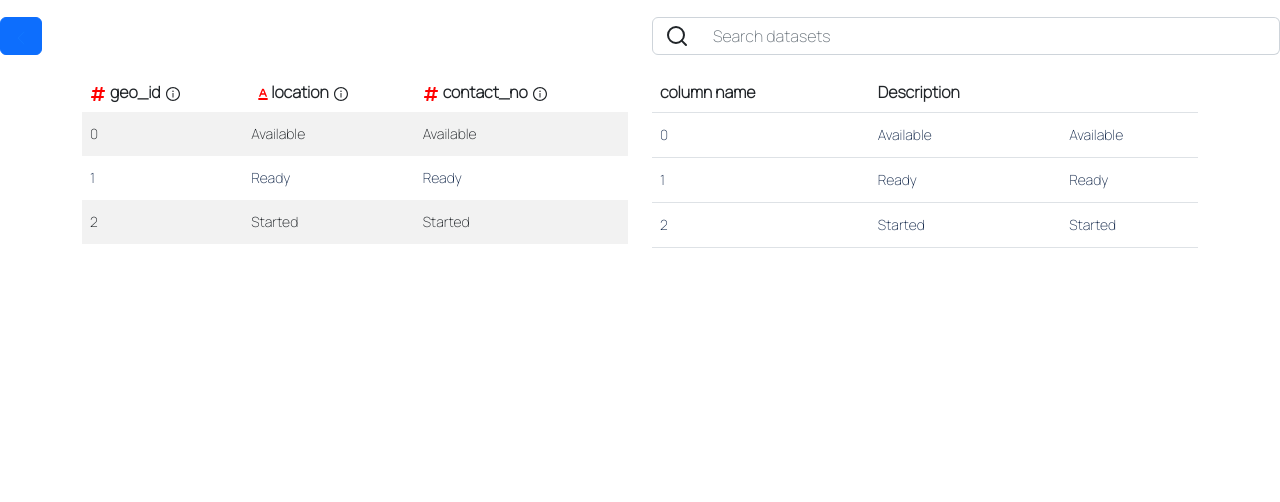
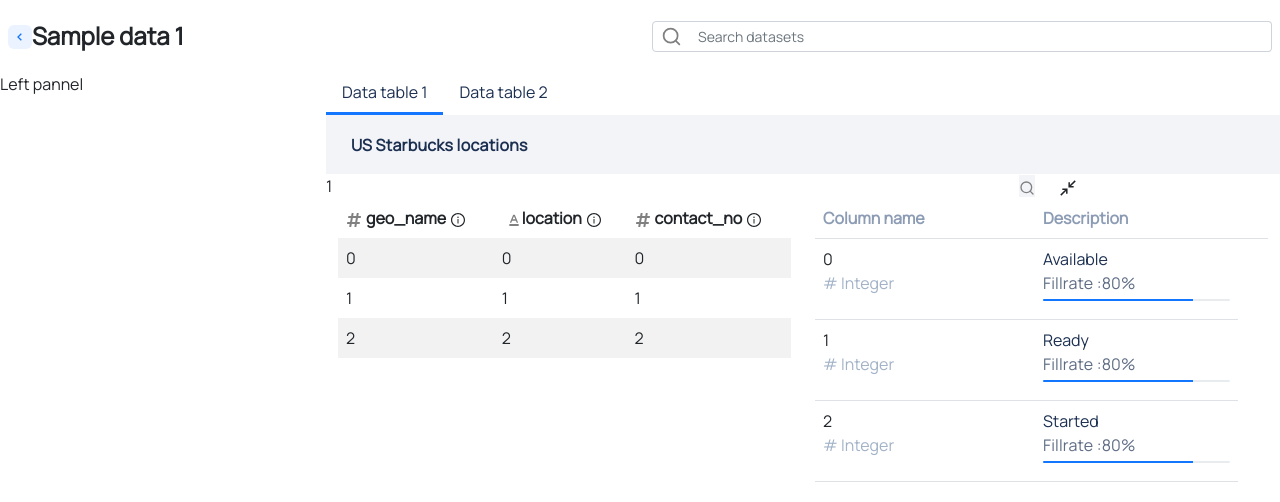
Before and after one commit to shrestha-suvha/grepsr-assessment, a React (Create React App) app: page / in a window 1280 px wide. Shown: the top 502 px of the page. Built offline with nearby package versions, Linux system fonts and the light colour scheme.

Commit message:
work on data table

```diff
--- a/src/App.tsx
+++ b/src/App.tsx
@@ -1,34 +1,81 @@
 import React from 'react';
-import { Container, Button, Row, Col } from 'react-bootstrap';
+import { Container, Row, Col } from 'react-bootstrap';
 import { FiSearch } from 'react-icons/fi';
-import { ChevronLeft } from 'react-bootstrap-icons';
+import { BiChevronLeft } from 'react-icons/bi';
+import { CgCompressRight } from 'react-icons/cg';
+import Tab from 'react-bootstrap/Tab';
+import Tabs from 'react-bootstrap/Tabs';
 
 import DataList from './components/DataList';
 
 function App() {
   return (
-    <Container fluid className="px-0">
-      <Row className="top__nav align-items-center">
+    <Container fluid className="p-0">
+      <Row className="top__nav p-2 d-flex justify-content-center align-items-center">
         <Col>
-          <Button>
-            <ChevronLeft color="#1276FF" size={16} />
-          </Button>
+          <div
+            style={{ backgroundColor: '#eaf3ff', height: '24px', width: '24px' }}
+            className="rounded-2 d-inline-flex  justify-content-center  align-items-center "
+          >
+            <BiChevronLeft size="1em" color="#1276ff" />
+          </div>
+          <small className="fw-bold text-color fs-4 ">Sample data 1</small>
         </Col>
         <Col>
-          <div className="input-group mr-5">
+          <div className="input-group mr-5 input-group-sm">
             <span className="input-group-text bg-transparent">
-              <FiSearch size="1.5em" />
+              <FiSearch size="1.5em" color="gray" />
             </span>
             <input
               type="text"
-              className="form-control border-start-0 "
+              className="form-control border-start-0"
               placeholder="Search datasets"
               aria-label="Search datasets"
             />
           </div>
         </Col>
       </Row>
-      <DataList />
+      <Row>
+        <Col md={3}>Left pannel</Col>
+
+        <Col>
+          <Row>
+            <Col>
+              <Tabs variant="pills" defaultActiveKey="tableOne" transition={false} id="data-table-detail">
+                <Tab eventKey="tableOne" title="Data table 1"></Tab>
+                <Tab eventKey="tableTwo" title="Data table 2"></Tab>
+              </Tabs>
+            </Col>
+          </Row>
+          <Row>
+            <Col>
+              <div className="location-data">US Starbucks locations</div>
+            </Col>
+          </Row>
+          <Row className="d-flex">
+            <Col>1</Col>
+            <Col className=" d-flex justify-content-around">
+              <Row>
+                <Col className="align-item-center ">
+                  <span style={{ backgroundColor: '#F3F4F8', width: '32px', height: '32px' }}>
+                    <FiSearch color="gray" />
+                  </span>
+                </Col>
+                <Col>
+                  <span>
+                    <CgCompressRight size={18} />
+                  </span>
+                </Col>
+              </Row>
+            </Col>
+          </Row>
+          <Row>
+            <Col></Col>
+          </Row>
+
+          <DataList />
+        </Col>
+      </Row>
     </Container>
   );
 }
--- a/src/components/DataList/index.tsx
+++ b/src/components/DataList/index.tsx
@@ -4,11 +4,12 @@ import Table from 'react-bootstrap/Table';
 import { FaHashtag } from 'react-icons/fa';
 import { AiOutlineInfoCircle } from 'react-icons/ai';
 import { BiFontColor } from 'react-icons/bi';
+import ProgressBar from 'react-bootstrap/ProgressBar';
 
 const tableData = [
-  { id: 0, name: 'Available' },
-  { id: 1, name: 'Ready' },
-  { id: 2, name: 'Started' },
+  { name: 0, description: 'Available' },
+  { name: 1, description: 'Ready' },
+  { name: 2, description: 'Started' },
 ];
 
 const DataList: FC = () => {
@@ -20,17 +21,17 @@ const DataList: FC = () => {
             <thead>
               <tr>
                 <th>
-                  <FaHashtag style={{ color: 'red', marginRight: '4px', fontSize: 16 }} />
-                  geo_id
+                  <FaHashtag style={{ color: 'gray', marginRight: '4px', fontSize: 16 }} />
+                  geo_name
                   <AiOutlineInfoCircle style={{ marginLeft: '4px' }} />
                 </th>
                 <th>
-                  <BiFontColor style={{ marginLeft: '4px', color: 'red', fontSize: 16 }} />
+                  <BiFontColor style={{ marginLeft: '4px', color: 'gray', fontSize: 16 }} />
                   location
                   <AiOutlineInfoCircle style={{ marginLeft: '4px' }} />
                 </th>
                 <th>
-                  <FaHashtag style={{ color: 'red', marginRight: '4px', fontSize: 16 }} />
+                  <FaHashtag style={{ color: 'gray', marginRight: '4px', fontSize: 16 }} />
                   contact_no
                   <AiOutlineInfoCircle style={{ marginLeft: '4px' }} />
                 </th>
@@ -38,8 +39,8 @@ const DataList: FC = () => {
             </thead>
             <tbody className="ft-table">
               {tableData?.map(item => (
-                <tr key={item?.id}>
-                  <td>{item?.id}</td>
+                <tr key={item?.name}>
+                  <td>{item?.name}</td>
                   <td>{item?.name}</td>
                   <td>{item?.name}</td>
                 </tr>
@@ -51,17 +52,31 @@ const DataList: FC = () => {
           <Table responsive style={{ maxHeight: '10px' }}>
             <thead>
               <tr>
-                <th color={'#D2DAE5'}>column name</th>
-                <th>Description</th>
+                <th className="table-header">Column name</th>
+                <th className="table-header">Description</th>
                 <th></th>
               </tr>
             </thead>
             <tbody className="ft-table">
               {tableData?.map(item => (
-                <tr key={item?.id}>
-                  <td>{item?.id}</td>
-                  <td>{item?.name}</td>
-                  <td>{item?.name}</td>
+                <tr key={item?.name}>
+                  <td>
+                    <Row>
+                      <Col>
+                        <span className="">{item?.name}</span>
+                        <p className="text-muted"># Integer</p>
+                      </Col>
+                    </Row>
+                  </td>
+                  <td>
+                    <Row>
+                      <Col>
+                        <div style={{ color: '#1B2F50' }}>{item?.description}</div>
+                        <span className="fill-rate">Fillrate :80%</span>
+                        <ProgressBar now={80} visuallyHidden style={{ height: '2px', marginTop: '4px' }} />
+                      </Col>
+                    </Row>
+                  </td>
                 </tr>
               ))}
             </tbody>
--- a/src/sass/fonts/index.scss
+++ /dev/null
@@ -1,27 +0,0 @@
-@import 'node_modules/bootstrap/scss/bootstrap';
-
-@import url('https://fonts.googleapis.com/css2?family=Manrope:wght@200&display=swap');
-
-:root {
-  --bs-body-font-family: 'Manrope', sans-serif;
-}
-
-.ft-table {
-  font-style: normal;
-  font-variant: normal;
-  font-weight: medium;
-  font-size: 14px;
-  line-height: 28px;
-  color: #1b2f50;
-}
-
-.ft-bold {
-  font-size: bold;
-}
-.ft-medium {
-  font-size: medium;
-}
-
-.ft-normal {
-  font-size: normal;
-}
--- /dev/null
+++ b/src/sass/layout/_table.scss
@@ -0,0 +1,36 @@
+.table-header {
+  color: $text-color-light-2;
+  height: 18px;
+  font-weight: bold;
+}
+
+.fill-rate {
+  color: $text-color-light-1;
+  height: 17px;
+  letter-spacing: 0.17px;
+}
+
+.nav-pills .nav-link {
+  background-color: white !important;
+  color: $text-color !important;
+}
+
+.nav-pills .nav-link.active {
+  border-bottom: 3px solid $primary !important;
+  border-radius: 0px !important;
+  background-color: white !important;
+  color: $text-color !important;
+}
+
+.location-data {
+  line-height: 24px;
+  font-weight: bold;
+  letter-spacing: 0.29px;
+  color: $text-color;
+  background-color: #f3f4f8;
+  height: 59px;
+  display: flex;
+  justify-content: start;
+  align-items: center;
+  padding-left: 24.9px;
+}
--- a/src/sass/layout/index.scss
+++ b/src/sass/layout/index.scss
@@ -1 +1,3 @@
 @import 'nav';
+
+@import 'table';
--- a/src/sass/style.scss
+++ b/src/sass/style.scss
@@ -1,7 +1,5 @@
+@import 'utilities/index';
+
 @import 'node_modules/bootstrap/scss/bootstrap';
 
-@import 'utilities/index';
-
-@import 'fonts/index';
-
 @import 'layout/index';
--- a/src/sass/utilities/_variables.scss
+++ b/src/sass/utilities/_variables.scss
@@ -1,3 +1,8 @@
+@import url('https://fonts.googleapis.com/css2?family=Manrope&display=swap');
+
+$Manrope: Manrope, sans-serif;
+$font-family-base: $Manrope !default;
+
 $primary: #1276ff !default;
 $primary-light: #eaf3ff !default;
 
@@ -5,4 +10,11 @@ $text-color: #1b2f50 !default;
 $text-color-light-1: #5e6c84 !default;
 $text-color-light-2: #8d9cb5 !default;
 
-$text-mute: #a2b2c7 !default;
+$text-muted: #a2b2c7 !default;
+
+// font-weight
+$font-weight-lighter: lighter !default;
+$font-weight-light: 400 !default;
+$font-weight-normal: 500 !default;
+$font-weight-bold: 600 !default;
+$font-weight-bolder: 900 !default;
```
